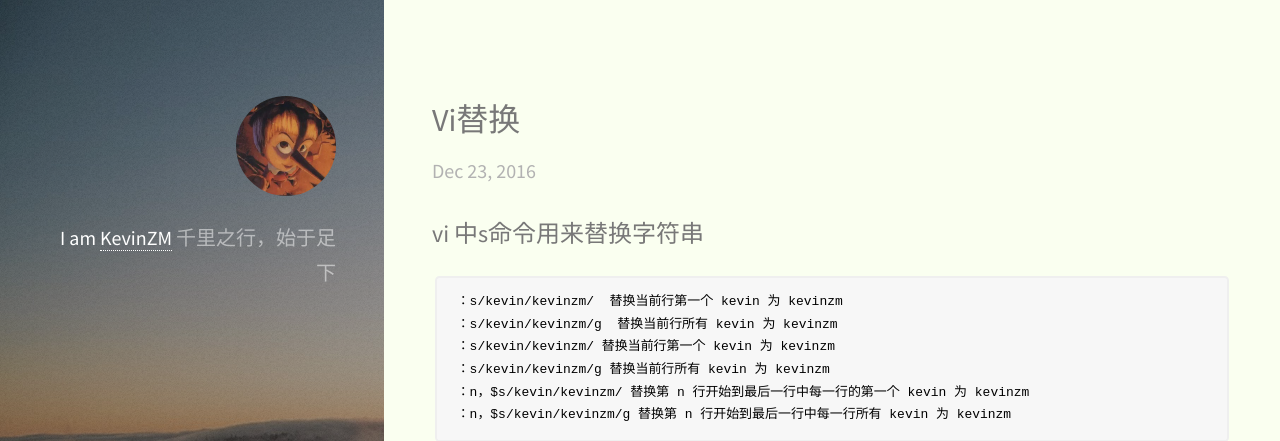
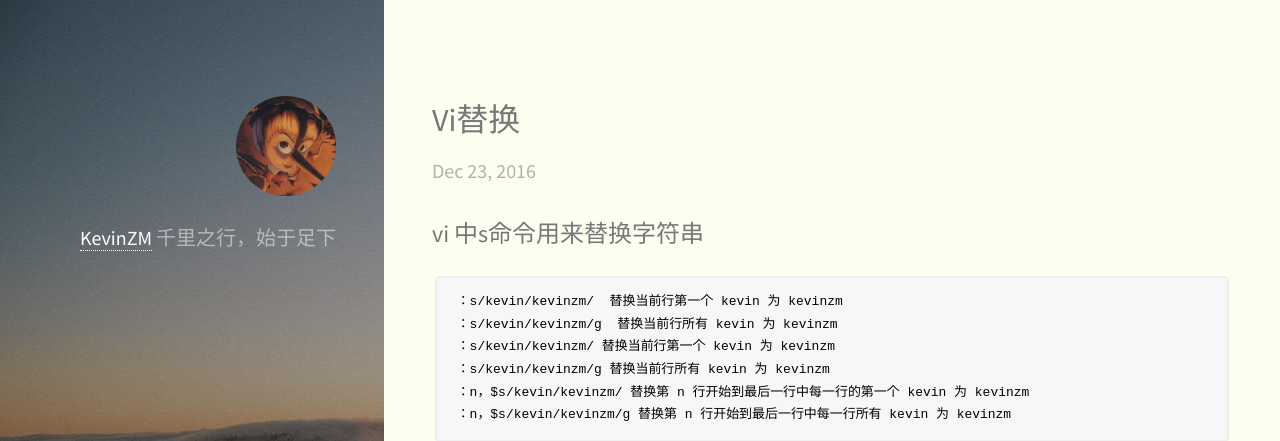
Before and after one commit to KevinZM/kevinzmmmmm.github.io, a Jekyll site: the page built from index.html, in a window 1280 px wide. Shown: the top 441 px of the page. Built offline with Jekyll 4.4.1, drawn with Linux system fonts in a browser that asks for light colours.

Commit message:
gengxin wenjian

```diff
--- a/_layouts/default.html
+++ b/_layouts/default.html
@@ -24,7 +24,7 @@
 
       <header id="header">
           <a href="/" class="image avatar"><img src="/images/avatar.jpg" alt="" /></a>
-          <h1><strong>I am <a href="/">KevinZM</a></strong><br />
+          <h1><strong><a href="/">KevinZM</a></strong><br />
           千里之行，始于足下<br />
           </h1>
       </header>
```
